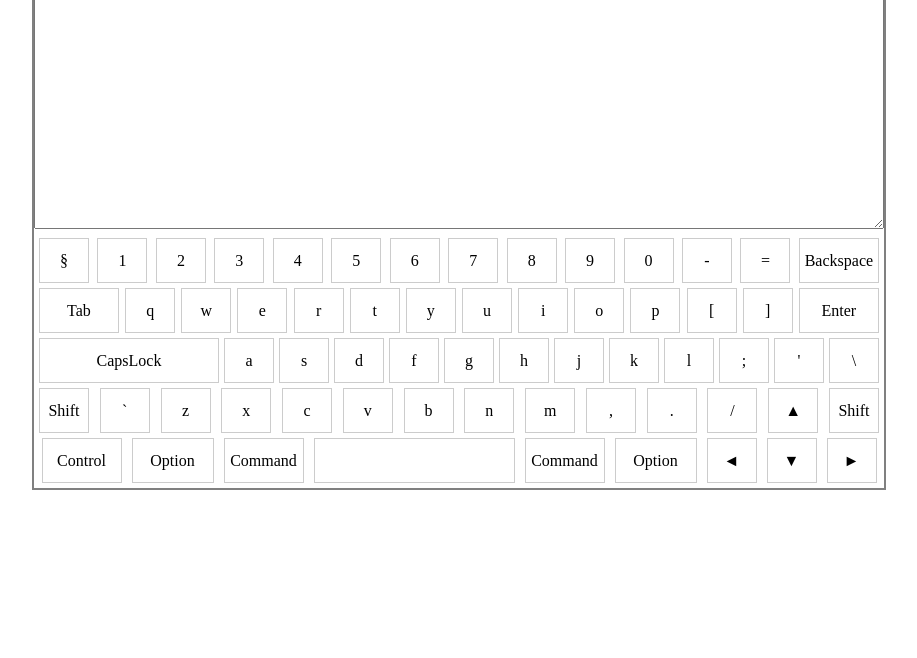
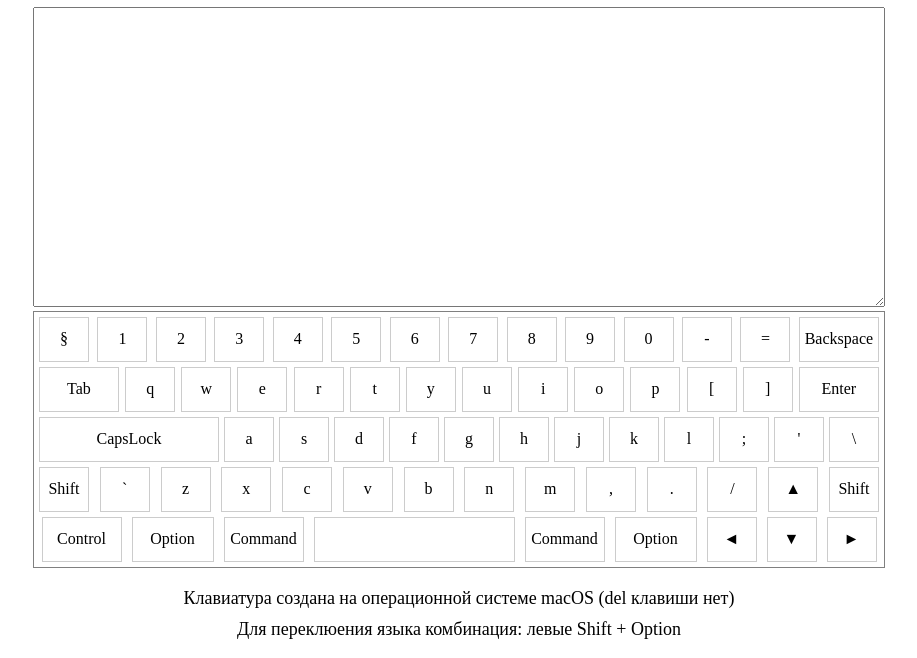
Before and after one commit to alikri/virtual-keyboard, a website: page index.html in a window 1280 px wide. Shown: the part 181-839 px from the top of the page, without its empty margins (181-1098 px from the left). Before the commit the page ends 800 px from the top, so only its background shows below. Drawn offline with Linux system fonts and the light colour scheme.

Commit message:
feat: add additional info on the page

```diff
--- a/src/script.js
+++ b/src/script.js
@@ -99,14 +99,26 @@ class VirtualKeyboard {
     this.wrapper.classList.add('wrapper');
     this.container = document.createElement('div');
     this.container.classList.add('container');
+    const header = document.createElement('h1');
+    const info = document.createElement('p');
+    info.classList.add('details');
+    info.innerText = 'Клавиатура создана на операционной системе macOS (del клавиши нет)';
+    const detail = document.createElement('p');
+    detail.innerText = 'Для переклюения языка комбинация: левые Shift + Option';
+    detail.classList.add('details');
+    header.classList.add('title');
+    header.innerText = 'Виртуальная клавиатура';
     this.keyboard = document.createElement('div');
     this.textarea = document.createElement('textarea');
     document.body.prepend(this.wrapper);
     this.textarea.classList.add('textarea');
     this.keyboard.classList.add('keyboard');
     this.wrapper.appendChild(this.container);
+    this.container.appendChild(header);
     this.container.appendChild(this.textarea);
     this.container.appendChild(this.keyboard);
+    this.container.appendChild(info);
+    this.container.appendChild(detail);
     const rowsCount = 5;
     for (let i = 0; i < rowsCount; i++) {
       const row = document.createElement('div');
```
Also changed, not shown: css/style.css (+1 -1 lines).
